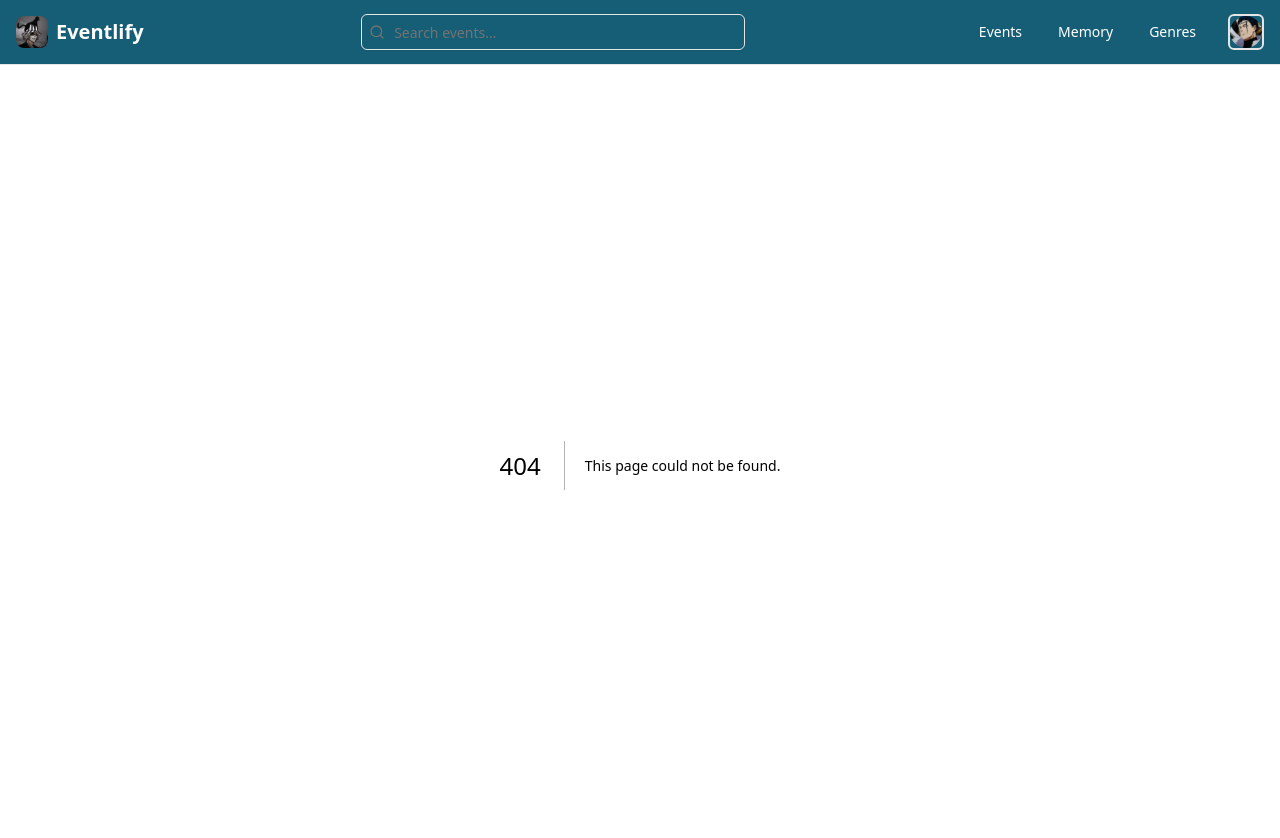
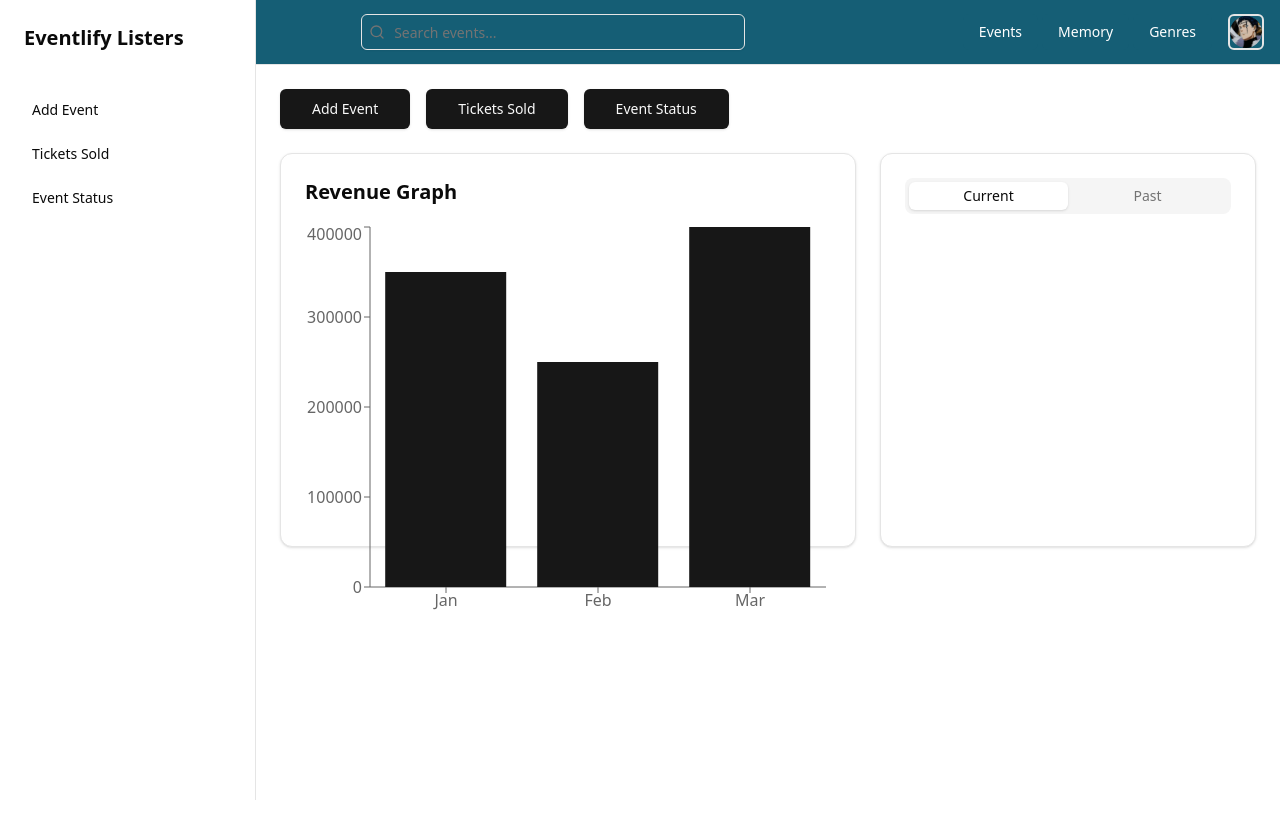
Before and after one commit to MbusyaNgesa/eventnami, a Next.js app in the folder client/: page /organizer in a window 1280 px wide. Before the commit this address had no page. Shown: the top 838 px of the page. Built offline with nearby package versions, Linux system fonts and the light colour scheme.

Commit message:
Organizers Route

```diff
--- a/client/package.json
+++ b/client/package.json
@@ -14,12 +14,14 @@
     "@radix-ui/react-navigation-menu": "^1.2.3",
     "@radix-ui/react-scroll-area": "^1.2.2",
     "@radix-ui/react-slot": "^1.1.1",
+    "@radix-ui/react-tabs": "^1.1.2",
     "class-variance-authority": "^0.7.1",
     "clsx": "^2.1.1",
     "lucide-react": "^0.469.0",
     "next": "15.1.3",
     "react": "^19.0.0",
     "react-dom": "^19.0.0",
+    "recharts": "^2.15.0",
     "tailwind-merge": "^2.6.0",
     "tailwindcss-animate": "^1.0.7"
   },
--- /dev/null
+++ b/client/src/app/organizer/layout.tsx
@@ -0,0 +1,14 @@
+import { OrganizerSidebar } from "@/components/organizer/OrganizerSidebar";
+
+export default function OrganizerLayout({
+  children,
+}: {
+  children: React.ReactNode;
+}) {
+  return (
+    <div className="flex min-h-screen bg-background">
+      <OrganizerSidebar />
+      <main className="flex-1 ml-64">{children}</main>
+    </div>
+  );
+}
--- /dev/null
+++ b/client/src/app/organizer/page.tsx
@@ -0,0 +1,77 @@
+import { Card } from "@/components/ui/card";
+import { Button } from "@/components/ui/button";
+import { Tabs, TabsContent, TabsList, TabsTrigger } from "@/components/ui/tabs";
+import { RevenueChart } from "@/components/organizer/RevenueChart";
+import Link from "next/link";
+import { mockEventDrafts, mockRevenueData } from "@/lib/mockOrganizer";
+
+export default function OrganizerDashboard() {
+  const currentDate = new Date();
+  const currentEvents = mockEventDrafts.filter(
+    (event) => new Date(event.date) >= currentDate && !event.isDraft
+  );
+  const pastEvents = mockEventDrafts.filter(
+    (event) => new Date(event.date) < currentDate && !event.isDraft
+  );
+
+  return (
+    <div className="p-6 space-y-6">
+      {/* Action Buttons */}
+      <div className="flex gap-4">
+        <Link href="/organizer/addevent">
+          <Button size="lg">Add Event</Button>
+        </Link>
+        <Link href="/organizer/ticketssold">
+          <Button size="lg">Tickets Sold</Button>
+        </Link>
+        <Link href="/organizer/eventstatus">
+          <Button size="lg">Event Status</Button>
+        </Link>
+      </div>
+
+      <div className="grid grid-cols-5 gap-6">
+        {/* Revenue Graph */}
+        <Card className="col-span-3 p-6">
+          <h2 className="text-xl font-semibold mb-4">Revenue Graph</h2>
+          <div className="h-[300px]">
+            <RevenueChart data={mockRevenueData} />
+          </div>
+        </Card>
+
+        {/* Current/Past Events */}
+        <Card className="col-span-2 p-6">
+          <Tabs defaultValue="current" className="h-full">
+            <TabsList className="grid w-full grid-cols-2">
+              <TabsTrigger value="current">Current</TabsTrigger>
+              <TabsTrigger value="past">Past</TabsTrigger>
+            </TabsList>
+            <TabsContent value="current" className="mt-4">
+              <div className="space-y-4">
+                {currentEvents.map((event) => (
+                  <Card key={event.id} className="p-4">
+                    <h3 className="font-semibold">{event.name}</h3>
+                    <p className="text-sm text-muted-foreground">
+                      {event.date}
+                    </p>
+                  </Card>
+                ))}
+              </div>
+            </TabsContent>
+            <TabsContent value="past" className="mt-4">
+              <div className="space-y-4">
+                {pastEvents.map((event) => (
+                  <Card key={event.id} className="p-4">
+                    <h3 className="font-semibold">{event.name}</h3>
+                    <p className="text-sm text-muted-foreground">
+                      {event.date}
+                    </p>
+                  </Card>
+                ))}
+              </div>
+            </TabsContent>
+          </Tabs>
+        </Card>
+      </div>
+    </div>
+  );
+}
--- /dev/null
+++ b/client/src/components/organizer/EventList.tsx
@@ -0,0 +1,63 @@
+"use client";
+
+import { useState } from "react";
+import { EventDraft } from "@/types/organizer";
+import { Card, CardContent } from "@/components/ui/card";
+import { Tabs, TabsContent, TabsList, TabsTrigger } from "@/components/ui/tabs";
+
+interface EventListProps {
+  events: EventDraft[];
+}
+
+export function EventList({ events }: EventListProps) {
+  const [activeTab, setActiveTab] = useState("current");
+
+  const currentDate = new Date();
+  const currentEvents = events.filter(
+    (event) => new Date(event.date) >= currentDate && !event.isDraft
+  );
+  const pastEvents = events.filter(
+    (event) => new Date(event.date) < currentDate && !event.isDraft
+  );
+
+  return (
+    <Card>
+      <CardContent className="p-6">
+        <Tabs defaultValue="current" className="space-y-4">
+          <TabsList>
+            <TabsTrigger value="current">Current Events</TabsTrigger>
+            <TabsTrigger value="past">Past Events</TabsTrigger>
+          </TabsList>
+          <TabsContent value="current">
+            <div className="grid gap-4 md:grid-cols-2 lg:grid-cols-4">
+              {currentEvents.map((event) => (
+                <Card key={event.id}>
+                  <CardContent className="p-4">
+                    <h3 className="font-semibold">{event.name}</h3>
+                    <p className="text-sm text-muted-foreground">
+                      {event.date}
+                    </p>
+                  </CardContent>
+                </Card>
+              ))}
+            </div>
+          </TabsContent>
+          <TabsContent value="past">
+            <div className="grid gap-4 md:grid-cols-2 lg:grid-cols-4">
+              {pastEvents.map((event) => (
+                <Card key={event.id}>
+                  <CardContent className="p-4">
+                    <h3 className="font-semibold">{event.name}</h3>
+                    <p className="text-sm text-muted-foreground">
+                      {event.date}
+                    </p>
+                  </CardContent>
+                </Card>
+              ))}
+            </div>
+          </TabsContent>
+        </Tabs>
+      </CardContent>
+    </Card>
+  );
+}
--- /dev/null
+++ b/client/src/components/organizer/OrganizerSidebar.tsx
@@ -0,0 +1,49 @@
+"use client";
+
+import Link from "next/link";
+import { usePathname } from "next/navigation";
+import { cn } from "@/lib/utils";
+
+export function OrganizerSidebar() {
+  const pathname = usePathname();
+
+  const navigation = [
+    {
+      name: "Add Event",
+      href: "/organizer/addevent",
+    },
+    {
+      name: "Tickets Sold",
+      href: "/organizer/ticketssold",
+    },
+    {
+      name: "Event Status",
+      href: "/organizer/eventstatus",
+    },
+  ];
+
+  return (
+    <div className="flex h-screen w-64 flex-col fixed left-0 top-0 border-r bg-card">
+      <div className="p-6">
+        <h1 className="text-xl font-bold">Eventlify Listers</h1>
+      </div>
+
+      <nav className="flex-1 px-4 py-4">
+        {navigation.map((item) => (
+          <Link
+            key={item.name}
+            href={item.href}
+            className={cn(
+              "block px-4 py-2 mb-2 rounded-md text-sm font-medium transition-colors",
+              pathname === item.href
+                ? "bg-primary text-primary-foreground"
+                : "hover:bg-muted"
+            )}
+          >
+            {item.name}
+          </Link>
+        ))}
+      </nav>
+    </div>
+  );
+}
--- /dev/null
+++ b/client/src/components/organizer/RevenueChart.tsx
@@ -0,0 +1,28 @@
+"use client";
+
+import {
+  Bar,
+  BarChart,
+  ResponsiveContainer,
+  XAxis,
+  YAxis,
+  Tooltip,
+} from "recharts";
+import { RevenueData } from "@/types/organizer";
+
+interface RevenueChartProps {
+  data: RevenueData[];
+}
+
+export function RevenueChart({ data }: RevenueChartProps) {
+  return (
+    <ResponsiveContainer width="100%" height={400}>
+      <BarChart data={data}>
+        <XAxis dataKey="month" />
+        <YAxis />
+        <Tooltip />
+        <Bar dataKey="revenue" fill="hsl(var(--primary))" />
+      </BarChart>
+    </ResponsiveContainer>
+  );
+}
--- /dev/null
+++ b/client/src/components/ui/tabs.tsx
@@ -0,0 +1,55 @@
+"use client";
+
+import * as React from "react";
+import * as TabsPrimitive from "@radix-ui/react-tabs";
+
+import { cn } from "@/lib/utils";
+
+const Tabs = TabsPrimitive.Root;
+
+const TabsList = React.forwardRef<
+  React.ElementRef<typeof TabsPrimitive.List>,
+  React.ComponentPropsWithoutRef<typeof TabsPrimitive.List>
+>(({ className = "", ...props }, ref) => (
+  <TabsPrimitive.List
+    ref={ref}
+    className={cn(
+      "inline-flex h-9 items-center justify-center rounded-lg bg-muted p-1 text-muted-foreground",
+      className
+    )}
+    {...props}
+  />
+));
+TabsList.displayName = TabsPrimitive.List.displayName;
+
+const TabsTrigger = React.forwardRef<
+  React.ElementRef<typeof TabsPrimitive.Trigger>,
+  React.ComponentPropsWithoutRef<typeof TabsPrimitive.Trigger>
+>(({ className = "", ...props }, ref) => (
+  <TabsPrimitive.Trigger
+    ref={ref}
+    className={cn(
+      "inline-flex items-center justify-center whitespace-nowrap rounded-md px-3 py-1 text-sm font-medium ring-offset-background transition-all focus-visible:outline-none focus-visible:ring-2 focus-visible:ring-ring focus-visible:ring-offset-2 disabled:pointer-events-none disabled:opacity-50 data-[state=active]:bg-background data-[state=active]:text-foreground data-[state=active]:shadow",
+      className
+    )}
+    {...props}
+  />
+));
+TabsTrigger.displayName = TabsPrimitive.Trigger.displayName;
+
+const TabsContent = React.forwardRef<
+  React.ElementRef<typeof TabsPrimitive.Content>,
+  React.ComponentPropsWithoutRef<typeof TabsPrimitive.Content>
+>(({ className = "", ...props }, ref) => (
+  <TabsPrimitive.Content
+    ref={ref}
+    className={cn(
+      "mt-2 ring-offset-background focus-visible:outline-none focus-visible:ring-2 focus-visible:ring-ring focus-visible:ring-offset-2",
+      className
+    )}
+    {...props}
+  />
+));
+TabsContent.displayName = TabsPrimitive.Content.displayName;
+
+export { Tabs, TabsList, TabsTrigger, TabsContent };
```
Also changed, not shown: 1 other file (tests, documents, lock files or other folders).
